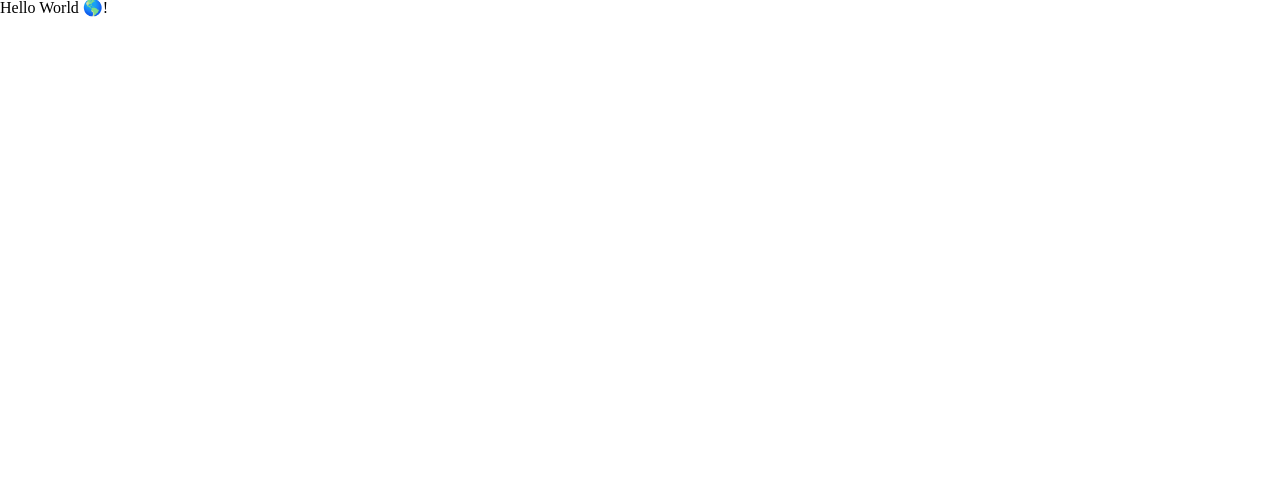
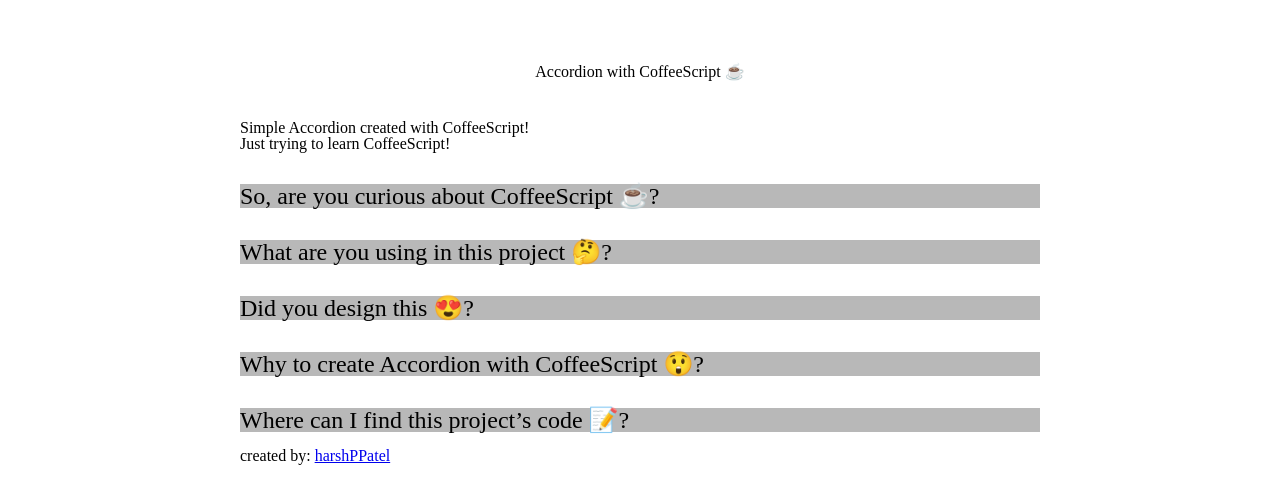
Before and after one commit to harshPPatel/accordion-coffeescript, a website built with Parcel: page src/index.html in a window 1280 px wide. Built offline with nearby package versions, Linux system fonts and the light colour scheme.

Commit message:
Added basic CoffeeScript code and added html markup

```diff
--- a/package.json
+++ b/package.json
@@ -24,6 +24,7 @@
   },
   "homepage": "https://github.com/harshPPatel/starter-kit#readme",
   "devDependencies": {
+    "coffeescript": "^2.5.1",
     "htmlhint": "^0.11.0",
     "husky": "^4.0.7",
     "jsdoc": "^3.6.3",
--- a/src/index.html
+++ b/src/index.html
@@ -8,7 +8,76 @@
     <link rel="stylesheet" href="./scss/app.scss">
   </head>
   <body>
-    <h1>Hello World 🌎!</h1>
+    <main>
+
+      <h1>
+        Accordion with <span class="coffee">CoffeeScript</span> ☕️
+      </h1>
+      <p class="kicker">
+        Simple Accordion created with CoffeeScript️!
+        <br>
+        Just trying to learn CoffeeScript!
+      </p>
+      <ul class="accordion" id="myList">
+        <li class="accordion-list">
+          <div class="header" data-target="section-1">
+            <h3>So, are you curious about CoffeeScript ☕️?</h3>
+          </div>
+          <div class="body">
+            <p>
+              Well, I am curious about this. I need to learn for my job, So I am trying to create projects with CoffeeScript and learn about it! ❤️
+              I know no one uses it now, but there are tons of <b>legacy</b> code 😥!
+            </p>
+          </div>
+        </li>
+        <li class="accordion-list">
+          <div class="header" data-target="section-2">
+            <h3>What are you using in this project 🤔?</h3>
+          </div>
+          <div class="body">
+            <p>
+              Lorem ipsum dolor sit amet consectetur adipisicing elit. Laudantium quo dolor earum recusandae, tempora nulla ab dignissimos, atque expedita dicta, sint quod non dolorum ad.
+            </p>
+          </div>
+        </li>
+        <li class="accordion-list">
+          <div class="header" data-target="section-3">
+            <h3>Did you design this 😍?</h3>
+          </div>
+          <div class="body">
+            <p>
+              Lorem ipsum dolor sit amet consectetur adipisicing elit. Laudantium quo dolor earum recusandae, tempora nulla ab dignissimos, atque expedita dicta, sint quod non dolorum ad.
+            </p>
+          </div>
+        </li>
+        <li class="accordion-list">
+          <div class="header" data-target="section-4">
+            <h3>Why to create Accordion with CoffeeScript 😲?</h3>
+          </div>
+          <div class="body">
+            <p>
+              This project is not a web app created with CoffeeScript, It just uses few lines of CoffeeScript to manipulate the DOM of the website. Currently I am using CoffeeScript to toggle active class to each of these list items. I may change this code in teh future with class based CoffeeScript Code!
+            </p>
+          </div>
+        </li>
+        <li class="accordion-list">
+          <div class="header" data-target="section-5">
+            <h3>Where can I find this project’s code 📝?</h3>
+          </div>
+          <div class="body">
+            <p>
+              Lorem ipsum dolor sit amet consectetur adipisicing elit. Laudantium quo dolor earum recusandae, tempora nulla ab dignissimos, atque expedita dicta, sint quod non dolorum ad.
+            </p>
+          </div>
+        </li>
+      </ul>
+      <p class="footer">
+        created by:
+        <a href="https://github.com/harshPPatel" target="_blank">
+          harshPPatel
+        </a>
+      </p>
+    </main>
   </body>
   <script src="./js/app.coffee"></script>
 </html>
--- a/src/js/app.coffee
+++ b/src/js/app.coffee
@@ -1 +1,8 @@
-console.log 'Hello World!'
+# Getting Accordion List from document
+element = document.getElementById 'myList'
+
+# Adding click event for each h3 elements
+for list in element.getElementsByTagName 'h3'
+  list.onclick = (e) ->
+    # Adding 'active' class to list item
+    e.target.parentNode.parentNode.classList.toggle 'active'
--- a/src/scss/02-basic/base.scss
+++ b/src/scss/02-basic/base.scss
@@ -0,0 +1,32 @@
+body {
+  width: 800px;
+  margin: 4rem auto 0;
+}
+
+h1 {
+  margin-bottom: 40px;
+  text-align: center;
+}
+
+.accordion {
+  &-list {
+    margin-top: 2rem;
+
+    &.active {
+      .body {
+        display: block;
+      }
+    }
+  }
+
+  .header {
+    font-size: 1.5rem;
+    margin-bottom: 1rem;
+    cursor: pointer;
+    background-color: #b8b8b8;
+  }
+
+  .body {
+    display: none;
+  }
+}
```
Also changed, not shown: 2 other files.
